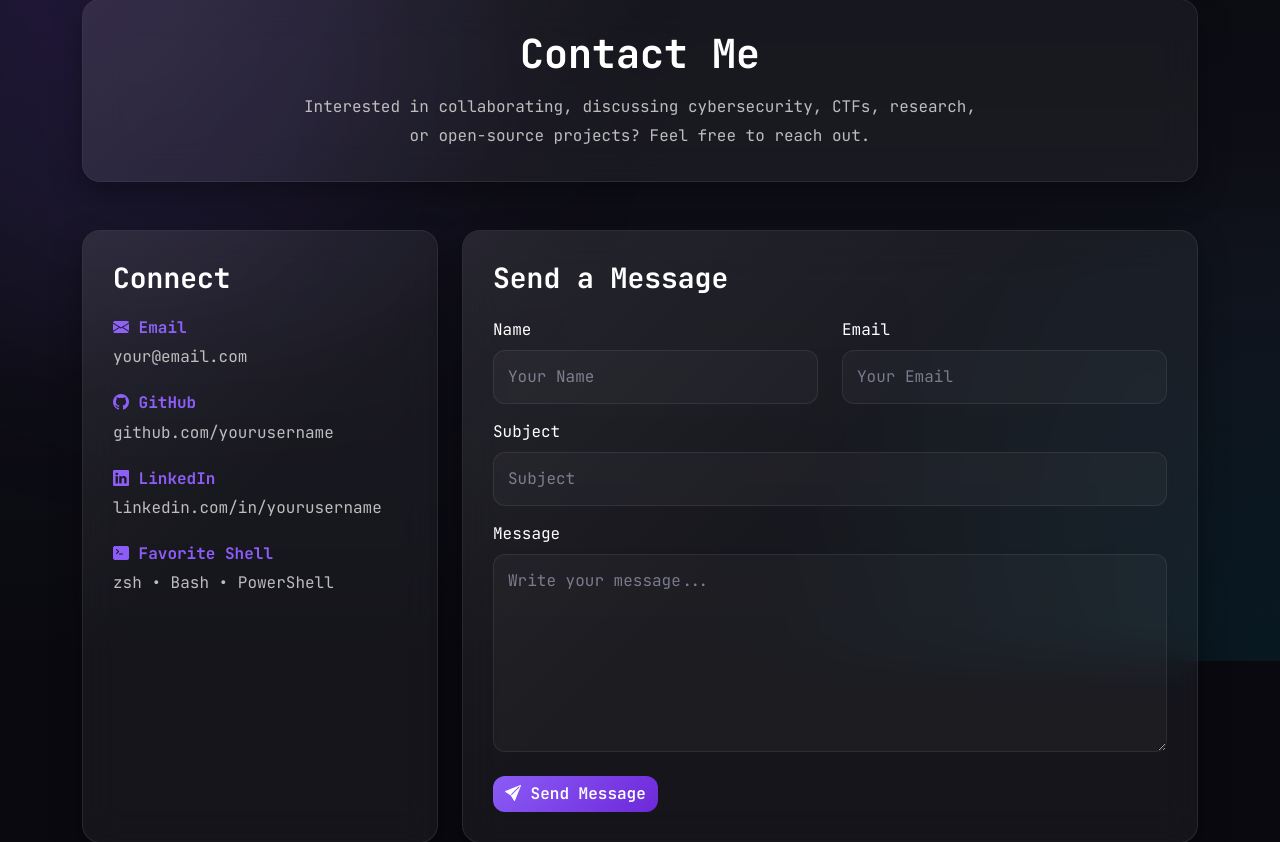
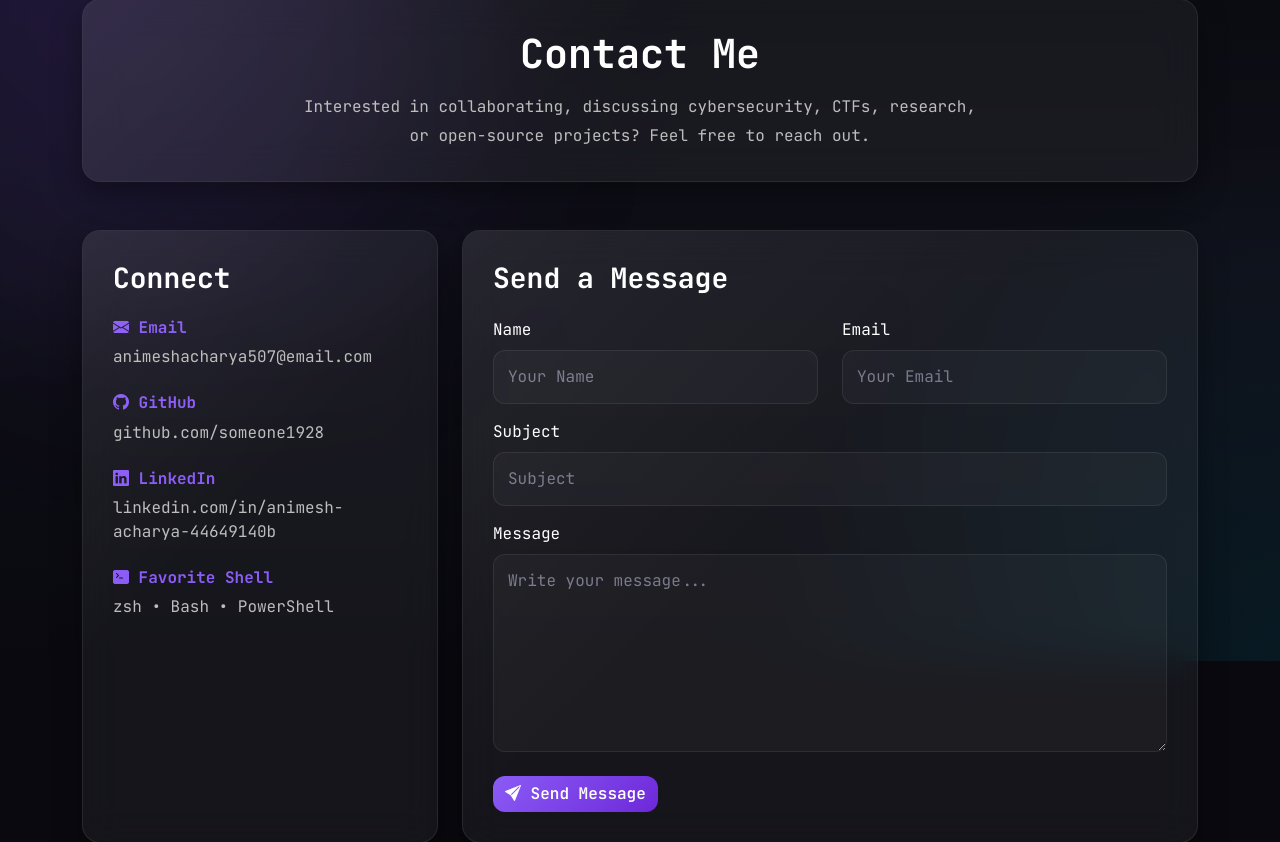
Before and after one commit to someone1928/portfolioCyber, a Flask app: page /contact in a window 1280 px wide. Shown: the part 139-981 px from the top of the page. Run offline with Flask 3, Linux system fonts and the light colour scheme.

Commit message:
Update contact information in contact.html

```diff
--- a/templates/contact.html
+++ b/templates/contact.html
@@ -54,7 +54,7 @@
 
                         <p class="text-gray">
 
-                            your@email.com
+                            animeshacharya507@email.com
 
                         </p>
 
@@ -72,7 +72,7 @@
 
                         <p class="text-gray">
 
-                            github.com/yourusername
+                            github.com/someone1928
 
                         </p>
 
@@ -90,7 +90,7 @@
 
                         <p class="text-gray">
 
-                            linkedin.com/in/yourusername
+                            linkedin.com/in/animesh-acharya-44649140b
 
                         </p>
 
```
